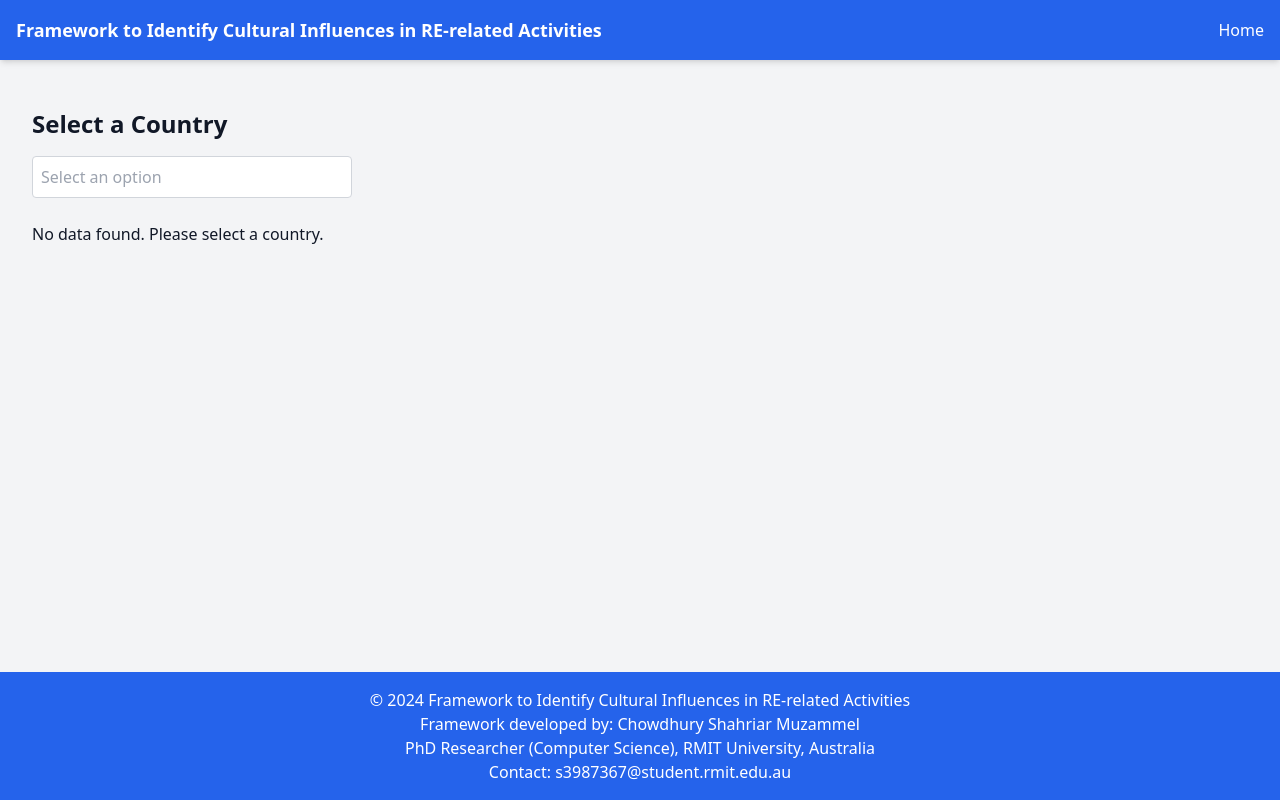
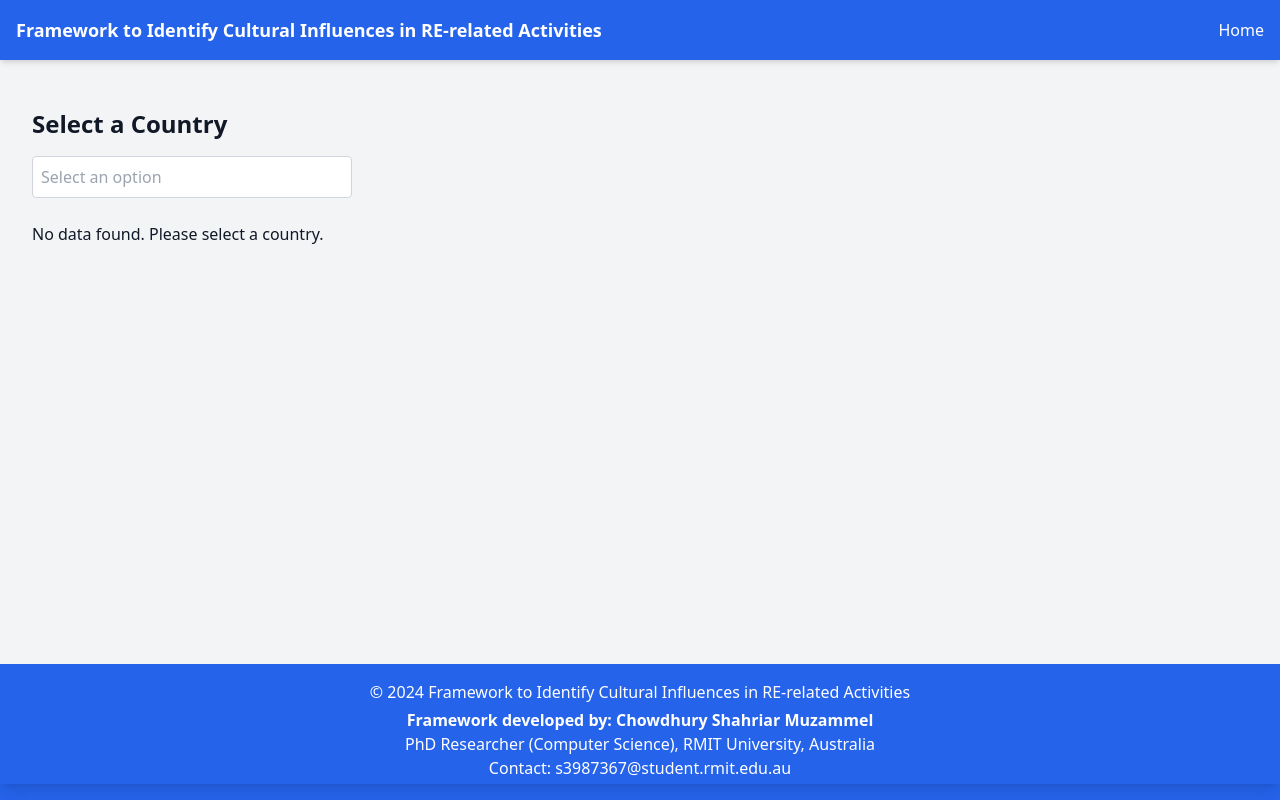
Before and after one commit to SmanSayeed/culture, a Next.js app: page / in a window 1280 px wide. Built offline with nearby package versions, Linux system fonts and the light colour scheme.

Commit message:
Added info

```diff
--- a/src/components/Layout/Footer.tsx
+++ b/src/components/Layout/Footer.tsx
@@ -9,8 +9,8 @@ export default function Footer({}: Props) {
       {/* Footer */}
       <footer className="bg-blue-600 text-white py-4 text-center">
         <p>&copy; {new Date().getFullYear()} {siteInfo.siteTitle}</p>
-        <div>
-          <p className="font-bolder">Framework developed by: Chowdhury Shahriar Muzammel</p>
+        <div className="p-1 rounded-sm shadow-lg ">
+          <p className="font-semibold">Framework developed by: Chowdhury Shahriar Muzammel</p>
           <p>PhD Researcher (Computer Science), RMIT University, Australia</p>
           <p>Contact: s3987367@student.rmit.edu.au</p>
         </div>
```
